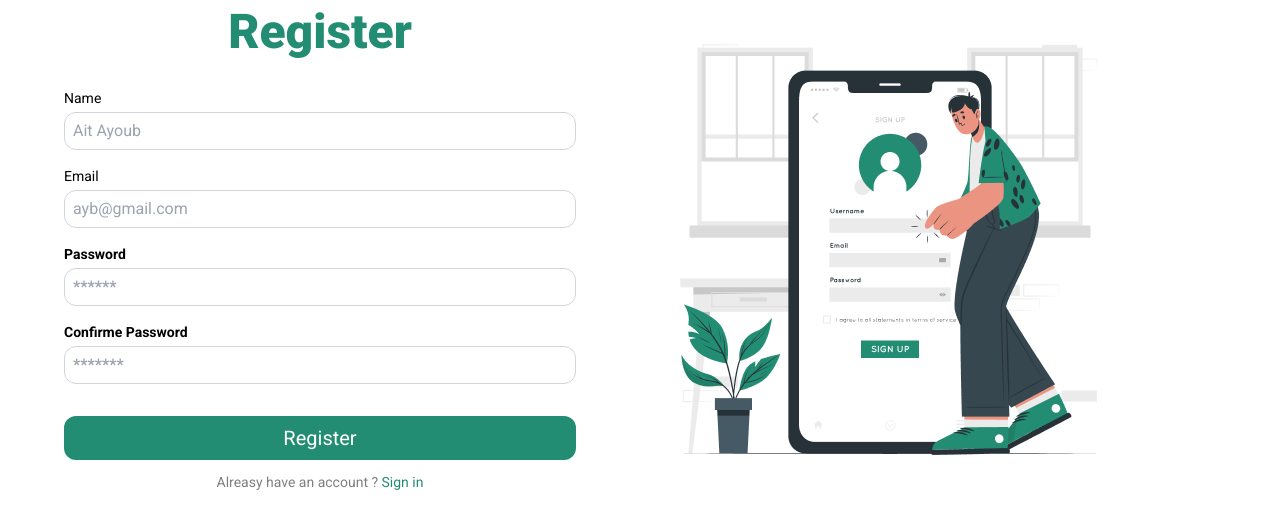
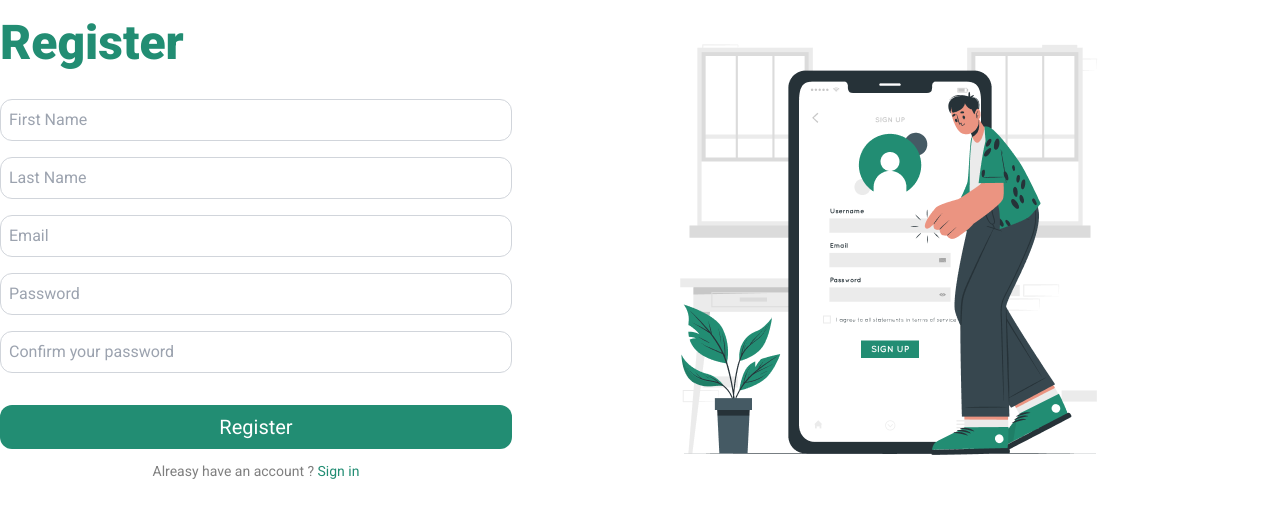
Before and after one commit to inventor7/Ostro, a Nuxt app: page /Auth/register in a window 1280 px wide. Shown: the top 528 px of the page. Built offline with nearby package versions, Linux system fonts and the light colour scheme.

Commit message:
lil cutom design

```diff
--- a/Layouts/custom.vue
+++ b/Layouts/custom.vue
@@ -1,8 +1,9 @@
 <template>
-    <div class=" bg-slate-100 relative w-full h-screen overflow-hidden flex flex-col justify-center items-center ">
-        <img class="h-[20 absolute -right-20 -top-80 rotate-90 " src="~/assets/bubble-signup.svg" alt="">
+    <div class=" relative bg-slate-100 w-full h-screen overflow-hidden flex flex-col justify-center items-center ">
+        <img class="h-[20 absolute -right-20 -z-0 " src="~/assets/bubble-signup.png" alt="">
+        <ButtonBack class=" absolute top-8 left-8 " />
 
-                <div class=" w-9/12 h-5/6 " >
+                <div class=" z-10 w-9/12 h-5/6 " >
                      <slot />
                 </div>
     </div>
--- a/Layouts/default.vue
+++ b/Layouts/default.vue
@@ -14,7 +14,7 @@
     <ModalProfileModal />
 
     <!-- Alerts -->
-    <div class="fixed z-[60] right-2 top-2 w-1/3 space-y-4">
+    <div class="fixed z-[60] right-2 bottom-2 w-1/3 space-y-4">
         <TransitionGroup name="slidingRight">
             <Alert v-for="al in Alerts" :key="al.index" :status="al.status" :title="al.title" :message="al.message"
                 :type="al.type" @closeAlert="al.status = false" />
--- a/assets/css/main.css
+++ b/assets/css/main.css
@@ -13,6 +13,11 @@
     box-sizing: border-box;
   }
 }
+
 .text-icon {
   @apply flex flex-row justify-center items-center gap-2 cursor-pointer;
 }
+
+.transition-default {
+  @apply transition-all duration-300 ease-in-out
+}
--- /dev/null
+++ b/components/Button/Back.vue
@@ -0,0 +1,15 @@
+<template>
+    <div @click="router.back()" class=" cursor-pointer bg-primary-600 p-1  rounded-full  ">
+        <svg class=" rotate-180 " width="20" height="20" viewBox="0 0 24 24" fill="none" xmlns="http://www.w3.org/2000/svg">
+            <path
+                d="M14.475 12L7.12499 4.65C6.87499 4.4 6.75415 4.10417 6.76249 3.7625C6.77082 3.42083 6.89999 3.125 7.14999 2.875C7.39999 2.625 7.69582 2.5 8.03749 2.5C8.37915 2.5 8.67499 2.625 8.92499 2.875L16.6 10.575C16.8 10.775 16.95 11 17.05 11.25C17.15 11.5 17.2 11.75 17.2 12C17.2 12.25 17.15 12.5 17.05 12.75C16.95 13 16.8 13.225 16.6 13.425L8.89999 21.125C8.64999 21.375 8.35832 21.4958 8.02499 21.4875C7.69165 21.4792 7.39999 21.35 7.14999 21.1C6.89999 20.85 6.77499 20.5542 6.77499 20.2125C6.77499 19.8708 6.89999 19.575 7.14999 19.325L14.475 12Z"
+                fill="#FFFF" />
+        </svg>
+    </div>
+</template>
+
+<script setup>
+
+const router = useRouter()
+
+</script>
--- a/pages/Auth/register.vue
+++ b/pages/Auth/register.vue
@@ -1,47 +1,56 @@
 <template>
-    <div class=" flex flex-row justify-around items-center w-full h-full ">
-        <form @submit.prevent="handleSubmit()" class=" space-y-8 w-full flex  flex-col justify-center items-center ">
-            <h2 class=" text-5xl text-primary-600 font-extrabold">Register</h2>
-            <div class="w-4/5 mx-auto space-y-4 ">
+    <div class="  flex flex-row justify-around items-center w-full h-full ">
+
+        <form @submit.prevent="handleSubmit()" class=" space-y-8 w-full flex  flex-col justify-center items-start ">
+            <h2 class=" text-start w-full text-5xl text-primary-600 font-extrabold">Register</h2>
+            <div class="w-4/5 space-y-4 ">
                 <div class=" space-y-1 w-full  ">
-                    <h3 class=" to-blackich-400 text-sm ">Name</h3>
-                    <input v-model="form.name" autocomplete="username"
-                        class=" w-full outline-none py-1.5 px-2 text-blackich-100 text-base border-[1.5px] border-gray-300 rounded-xl "
-                        placeholder="Ait Ayoub" type="text">
-                    <p v-show="errors.name" v-for="er in errors.name" class=" -mt-2  text-xs text-red-600 ">
+                    <input v-model="form.firstName" autocomplete="cc-family-name"
+                        class=" w-full outline-none py-2 px-2 text-blackich-100 text-base border-[1.5px] border-gray-300 rounded-xl "
+                        placeholder="First Name" type="text">
+                    <p v-show="errors.firstName" v-for="er in errors.firstName" class=" -mt-2  text-xs text-red-600 ">
+                        {{ er }}</p>
+                </div>
+                <div class=" space-y-1 w-full  ">
+                    <input v-model="form.lastName" autocomplete="cc-given-name"
+                        class=" w-full outline-none py-2 px-2 text-blackich-100 text-base border-[1.5px] border-gray-300 rounded-xl "
+                        placeholder="Last Name" type="text">
+                    <p v-show="errors.lastName" v-for="er in errors.lastName" class=" -mt-2  text-xs text-red-600 ">
                         {{ er }}</p>
                 </div>
 
                 <div class=" space-y-1 w-full ">
-                    <h3 class=" to-blackich-400 text-sm ">Email</h3>
                     <input v-model="form.email" autocomplete="email"
-                        class=" w-full outline-none py-1.5 px-2 text-blackich-100 text-base border-[1.5px] border-gray-300 rounded-xl "
-                        placeholder="ayb@gmail.com" type="email">
+                        class=" w-full outline-none py-2 px-2 text-blackich-100 text-base border-[1.5px] border-gray-300 rounded-xl "
+                        placeholder="Email" type="email">
                     <p v-show="errors.email" v-for="er in errors.email" class=" -mt-2  text-xs text-red-600 ">
                         {{ er }}</p>
 
                 </div>
 
-                <div class=" space-y-1 w-full font-semibold ">
-                    <h3 class=" to-blackich-400 text-sm ">Password</h3>
+                <div class=" space-y-1 w-full  ">
                     <input v-model="form.password" autocomplete="new-password"
-                        class=" w-full outline-none py-1.5 px-2 text-blackich-100 text-base border-[1.5px] border-gray-300 rounded-xl "
-                        placeholder="******" type="password">
+                        class=" w-full outline-none py-2 px-2 text-blackich-100 text-base border-[1.5px] border-gray-300 rounded-xl "
+                        placeholder="Password" type="password">
                     <p v-show="errors.password" v-for="er in errors.password" class=" -mt-2  text-xs text-red-600 ">{{ er }}
                     </p>
 
                 </div>
 
-                <div class=" space-y-1 w-full font-semibold ">
-                    <h3 class=" to-blackich-400 text-sm ">Confirme Password</h3>
+                <div class=" space-y-1 w-full  ">
                     <input v-model="form.password_confirmation" autocomplete="new-password"
-                        class=" w-full outline-none py-1.5 px-2 text-blackich-100 text-base border-[1.5px] border-gray-300 rounded-xl "
-                        placeholder="*******" type="password">
+                        class=" w-full outline-none py-2 px-2 text-blackich-100 text-base border-[1.5px] border-gray-300 rounded-xl "
+                        placeholder="Confirm your password" type="password">
                 </div>
             </div>
             <div class="w-4/5 space-y-3  ">
-                <button class=" text-xl w-full  bg-primary-600 text-white rounded-xl  py-2  ">
-                    Register
+                <button class=" text-xl w-full  bg-primary-600 text-white rounded-xl  py-2 transition-default  ">
+                    <span v-if="!pend">
+                        Register
+                    </span>
+                    <span class=" animate-pulse " v-else>
+                        Loading...
+                    </span>
                 </button>
                 <p class=" text-center text-blackich-400 text-sm ">Alreasy have an account ? <span
                         class=" text-primary-600  ">Sign
@@ -61,9 +70,11 @@ import { useAuthStore } from '~/stores/authStore'
 import { useAlertStore } from '~/stores/alertStore';
 
 //data
+const pend = ref(false)
 const { isLoggedIn, errors, user } = toRefs(useAuthStore())
 const form = ref({
-    name: '',
+    firstName: '',
+    lastName: '',
     email: '',
     password: '',
     password_confirmation: ''
@@ -75,12 +86,18 @@ const { register, login, logout } = useAuthStore()
 const { doAlert } = useAlertStore()
 
 const handleSubmit = async () => {
-    //validatuing the form
-    //name between 3 to
-    await register(form.value)
-    if (isLoggedIn.value) {
-        doAlert('success', 'Registred', `welcome ${user.value.name} , now you are on of us :3`, 4000)
+    pend.value = true
+    const { data, error, status, pending } = await register(form.value)
+    pend.value = pending.value
+    if (status.value === "success") {
+        isLoggedIn.value = true;
+        user.value = data.value.data.user;
+        doAlert('success', 'Registred', `welcome ${user.value.firstName} , now you are on of us :3`, 4000)
+        navigateTo("/");
+    } else {
+        errors.value = error.value.data.errors;
     }
+
 }
 
 
--- a/pages/Products/[id].vue
+++ b/pages/Products/[id].vue
@@ -6,14 +6,7 @@
             <div class=" flex flex-row justify-start items-center gap-10 ">
 
                 <!-- Back button -->
-                <div @click="router.back()" class=" cursor-pointer bg-primary-600 p-1  rounded-full  ">
-                    <svg class=" rotate-180 " width="20" height="20" viewBox="0 0 24 24" fill="none"
-                        xmlns="http://www.w3.org/2000/svg">
-                        <path
-                            d="M14.475 12L7.12499 4.65C6.87499 4.4 6.75415 4.10417 6.76249 3.7625C6.77082 3.42083 6.89999 3.125 7.14999 2.875C7.39999 2.625 7.69582 2.5 8.03749 2.5C8.37915 2.5 8.67499 2.625 8.92499 2.875L16.6 10.575C16.8 10.775 16.95 11 17.05 11.25C17.15 11.5 17.2 11.75 17.2 12C17.2 12.25 17.15 12.5 17.05 12.75C16.95 13 16.8 13.225 16.6 13.425L8.89999 21.125C8.64999 21.375 8.35832 21.4958 8.02499 21.4875C7.69165 21.4792 7.39999 21.35 7.14999 21.1C6.89999 20.85 6.77499 20.5542 6.77499 20.2125C6.77499 19.8708 6.89999 19.575 7.14999 19.325L14.475 12Z"
-                            fill="#FFFF" />
-                    </svg>
-                </div>
+                <ButtonBack />
 
                 <!-- Navigation -->
                 <div class=" flex flex-row justify-start items-center  text-sm  gap-4 text-blackich-300 ">
@@ -399,7 +392,7 @@
 
             <h2 class=" text-xl  text-blackich-100   ">Recomanded Stuff</h2>
             <div class=" flex flex-row justify-start items-center gap-4 overflow-x-scroll  ">
-                <Product v-for="i in 8"  class=" min-w-[300px]" :id="product.id" :product="product" />
+                <Product v-for="i in 8" class=" min-w-[300px]" :id="product.id" :product="product" />
             </div>
         </div>
 
--- a/stores/authStore.js
+++ b/stores/authStore.js
@@ -5,6 +5,7 @@ export const useAuthStore = defineStore("auth", () => {
   //data
   const user = ref({});
   const isLoggedIn = ref(false);
+  const pending = ref(false);
   const errors = ref({});
 
   //computed
@@ -24,14 +25,6 @@ export const useAuthStore = defineStore("auth", () => {
       body: form,
     });
 
-    if (res.status.value === "success") {
-      isLoggedIn.value = true;
-      user.value = res.data.value.data.user;
-      navigateTo("/");
-    } else {
-      errors.value = res.error.value.data.errors;
-    }
-    console.log(res);
     return res;
   };
 
@@ -39,6 +32,7 @@ export const useAuthStore = defineStore("auth", () => {
     //data
     user,
     isLoggedIn,
+    pending,
     errors,
 
     //computed
```
Also changed, not shown: components/Layout/Navbar.vue (+16 -16 lines).
